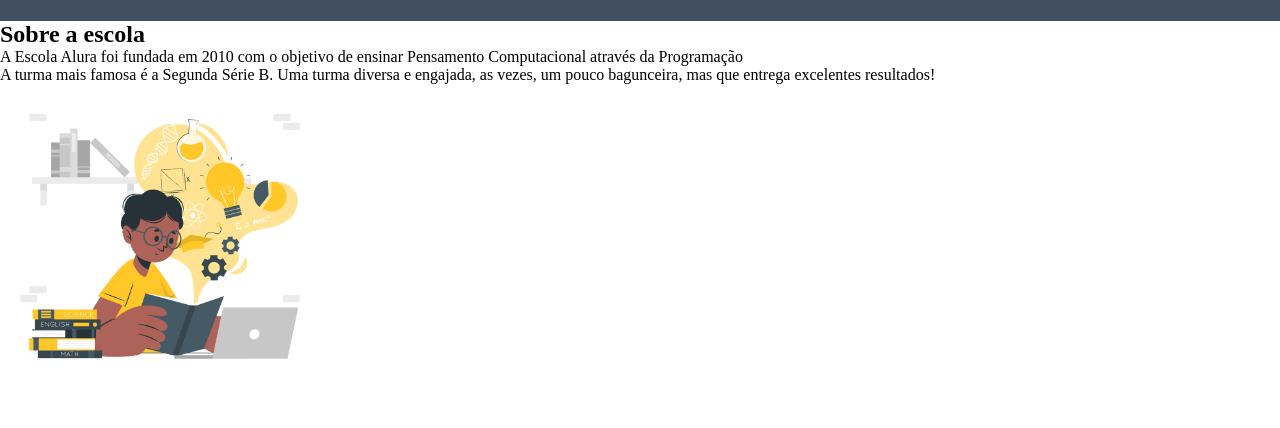
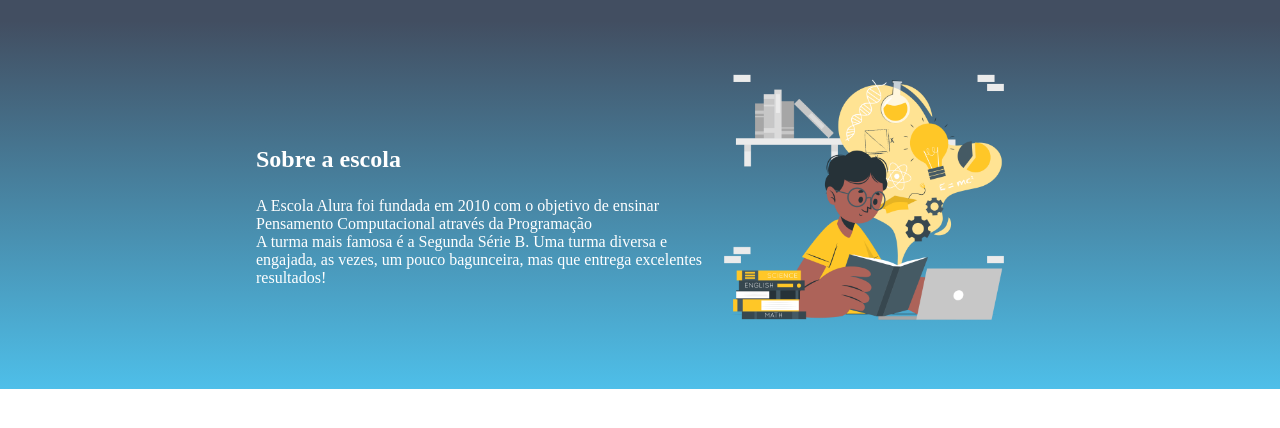
Before and after one commit to silvagusmao/Site-escola, a plain HTML site: page index.html in a window 1280 px wide. Shown: the part 86-514 px from the top of the page. Drawn offline with Linux system fonts and the light colour scheme.

Commit message:
Add files via upload

```diff
--- a/index.html
+++ b/index.html
@@ -14,10 +14,11 @@
             <li class="cabecalho-lista-item">Estudante</li>
         </ul>
     </header>
-<section class="Escola"></section>
-<h2 class="escola-titulo">Sobre a escola</h2>
-<p class="escola-texto-um">A Escola Alura foi fundada em 2010 com o objetivo de ensinar Pensamento Computacional através da Programação</p>
-<p class="escola-texto-dois">A turma mais famosa é a Segunda Série B. Uma turma diversa e engajada, as vezes, um pouco bagunceira, mas que entrega excelentes resultados!</p>
-<img class="escola-imagem" src="Learning-cuate.png" alt="aluno estudando">
+<section class="escola">
+    <div class="escola-div"><h2 class="escola-titulo">Sobre a escola</h2>
+        <p class="escola-texto-um">A Escola Alura foi fundada em 2010 com o objetivo de ensinar Pensamento Computacional através da Programação</p>
+        <p class="escola-texto-dois">A turma mais famosa é a Segunda Série B. Uma turma diversa e engajada, as vezes, um pouco bagunceira, mas que entrega excelentes resultados!</p></div>
+<img class="escola-imagem" src="Learning-cuate.png" alt="aluno estudando"
+section>
 </body>
 </html>
--- a/style.css
+++ b/style.css
@@ -27,5 +27,18 @@
 }
 
 .escola{
-background-image: linear-gradient(#424E61,#4EBFE9);
+    background-image: linear-gradient(#424E61,#4EBFE9);
+    color: white;
+    display: flex;
+    justify-content: center;
+    align-items: center;
+    padding: 24px 0;
 }
+
+.escola-div{
+width: 35%;
+}
+
+.escola-titulo{
+    padding: 24px 0;
+}
```
Also changed, not shown: 2 other files.
